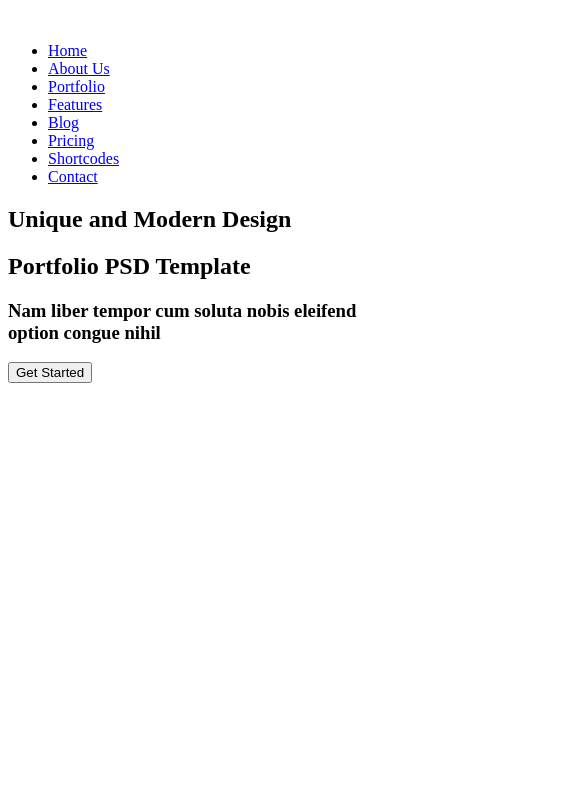
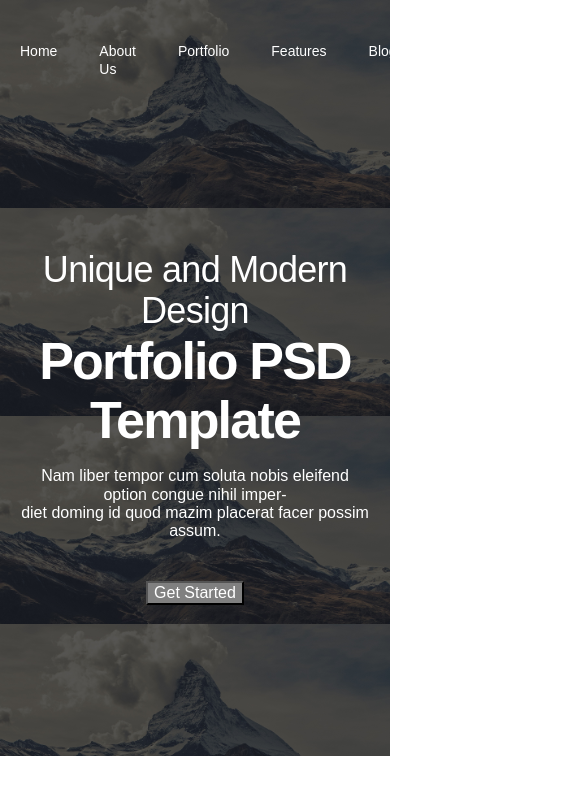
Before and after one commit to ailukyanov/waxom.loc, a website: page index.html in a window 390 px wide. Shown: the top 794 px of the page, 585 px wide, since content can reach past the window. Drawn offline with Linux system fonts and the light colour scheme.

Commit message:
Responsive web design

```diff
--- a/index.html
+++ b/index.html
@@ -13,7 +13,7 @@
     <div class="wrapper">
         <div class="header__top">
             <a class="logo" href="https://ailukyanov.github.io/waxom.loc/">
-                <img src="" alt="">
+                <img src="img/logos.png" alt="">
             </a>
             <nav class="nav">
                 <ul>
@@ -41,14 +41,23 @@
                     <li class="nav__item">
                         <a href="#">Contact</a>
                     </li>
+                    <li class="nav__item">
+                        <a href="#"><img src="img/Cart.png" alt=""></a>
+                    </li>
+                    <li class="nav__item">
+                        <a href="#"><img src="img/Search.png" alt=""></a>
+                    </li>
                 </ul>
             </nav>
         </div>
         <div class="header__content">
             <h1 class="header__title">Unique and Modern Design</h1>
-            <h2 class="header__description">Portfolio PSD Template</h2>
-            <h3 class="header__description">Nam liber tempor cum soluta nobis eleifend option congue nihil </h3>
-            <button class="btn btn__grey">
+            <h2 class="header__description">Portfolio PSD Template
+                <p>Nam liber tempor cum soluta nobis eleifend option congue nihil imper-<br>
+                    diet doming id quod mazim placerat facer possim assum.</p>
+            </h2>
+
+            <button class="header__button">
                 Get Started
             </button>
         </div>
--- a/scss/components/_header.scss
+++ b/scss/components/_header.scss
@@ -1,16 +1,14 @@
 .header {
-  height: 700px;
-  background-size: cover;
+  height: 756px;
+  background-size: contain;
+  background-color: black;
+  background-image: url("../img/bg-photo1.jpg");
 
   &__top {
     display: flex;
     justify-content: space-between;
     align-items: center;
     padding-top: 42px;
-
-    @media screen and (max-width: 640px) {
-      flex-direction: column;
-    }
 
     .logo {
       display: inline-block;
@@ -20,6 +18,8 @@
       }
     }
 
+
+
     .nav {
 
       ul {
@@ -27,42 +27,22 @@
         list-style-type: none;
         margin: 0;
         padding: 0;
-
-        @media screen and (max-width: 640px) {
-          margin-top: 20px;
-        }
-
-        @media screen and (max-width: 525px) {
-          flex-direction: column;
-          text-align: center;
-          margin-top: 15px;
-        }
       }
 
       &__item {
         margin-right: 42px;
 
-        @media screen and (max-width: 525px) {
-          margin-right: 0;
-          margin-bottom: 10px;
-        }
-
         &:last-child {
           margin-right: 8px;
-
-          @media screen and (max-width: 525px) {
-            margin-right: 0;
-          }
         }
 
         a {
           font-size: 14px;
           color: #ffffff;
-          text-transform: uppercase;
           text-decoration: none;
 
           &:hover {
-            color: grey;
+            color: yellow;
           }
         }
       }
@@ -71,39 +51,34 @@
 
   &__content {
     text-align: center;
-    padding-top: 195px;
+    padding-top: 170px;
+  }
 
-    @media screen and (max-width: 640px) {
-      padding-top: 157px;
-    }
+  &__title {
+    font-size: 36px;
+    font-weight: normal;
+    color: #ffffff;
+    letter-spacing: -0.7px;
+    margin: 0;
+  }
 
-    @media screen and (max-width: 525px) {
-      padding-top: 150px;
+  &__description {
+    font-size: 52px;
+    color: #ffffff;
+    font-weight: bold;
+    letter-spacing: -1.8px;
+    margin: 0 0 40px;
+
+    p {
+      font-size: 16px;
+      font-weight: normal;
+      letter-spacing: normal;
     }
   }
 
-  &__title {
-    font-size: 40px;
-    font-weight: normal;
+  &__button {
+    background-color: grey;
     color: #ffffff;
-    letter-spacing: -0.7px;
-    margin: 0 0 30px;
-
-    @media screen and (max-width: 525px) {
-      font-size: 25px;
-    }
   }
 
-  &__description {
-    font-size: 75px;
-    color: #ffffff;
-    text-transform: uppercase;
-    font-weight: normal;
-    letter-spacing: -1.8px;
-    margin: 0 0 40px;
-
-    @media screen and (max-width: 525px) {
-      font-size: 45px;
-    }
-  }
 }
```
Also changed, not shown: package.json (+14 -23 lines), css/main.css, img/Cart.png (added), img/Search.png (added), img/bg-photo1.jpg (added), img/logos.png (added), 1 other file.
